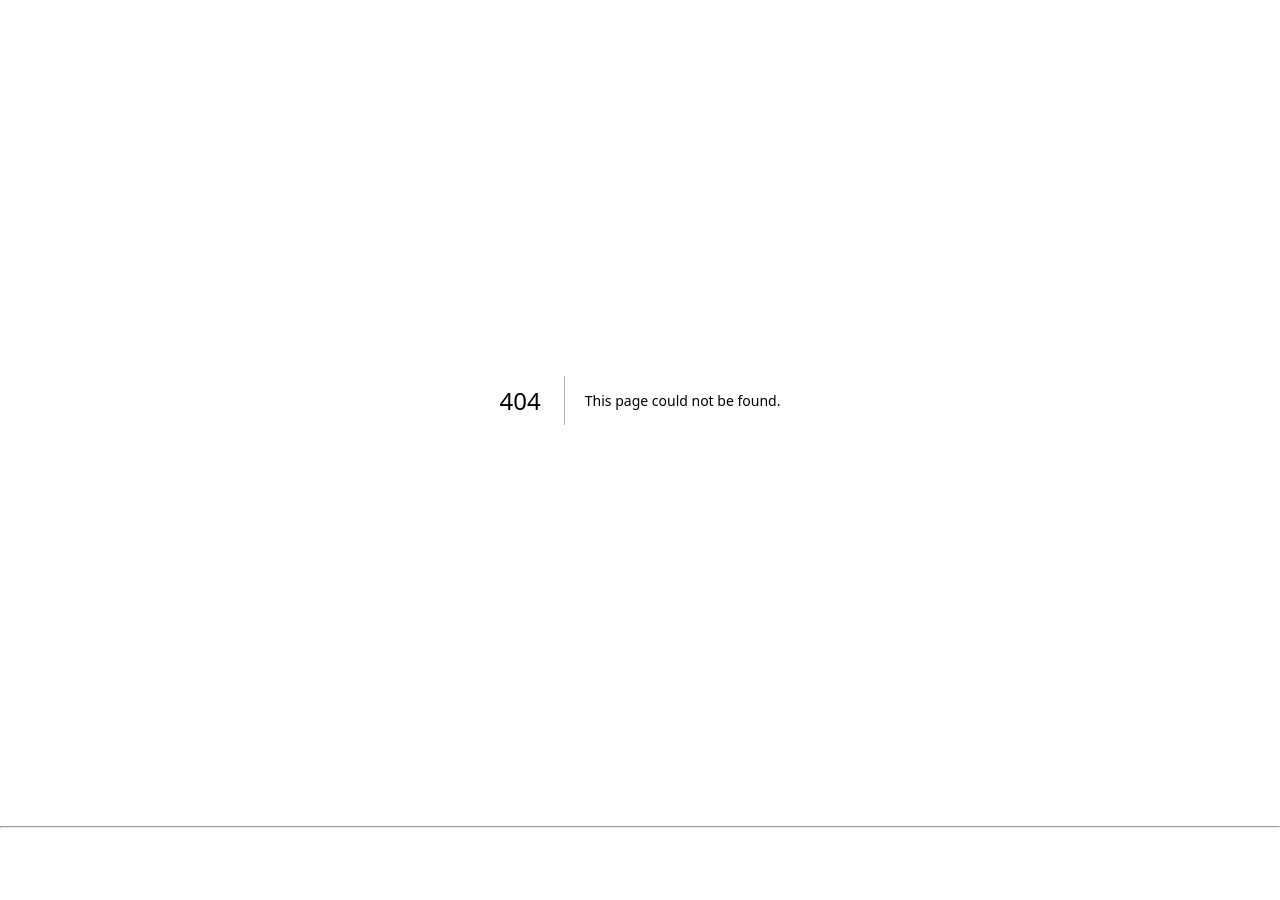
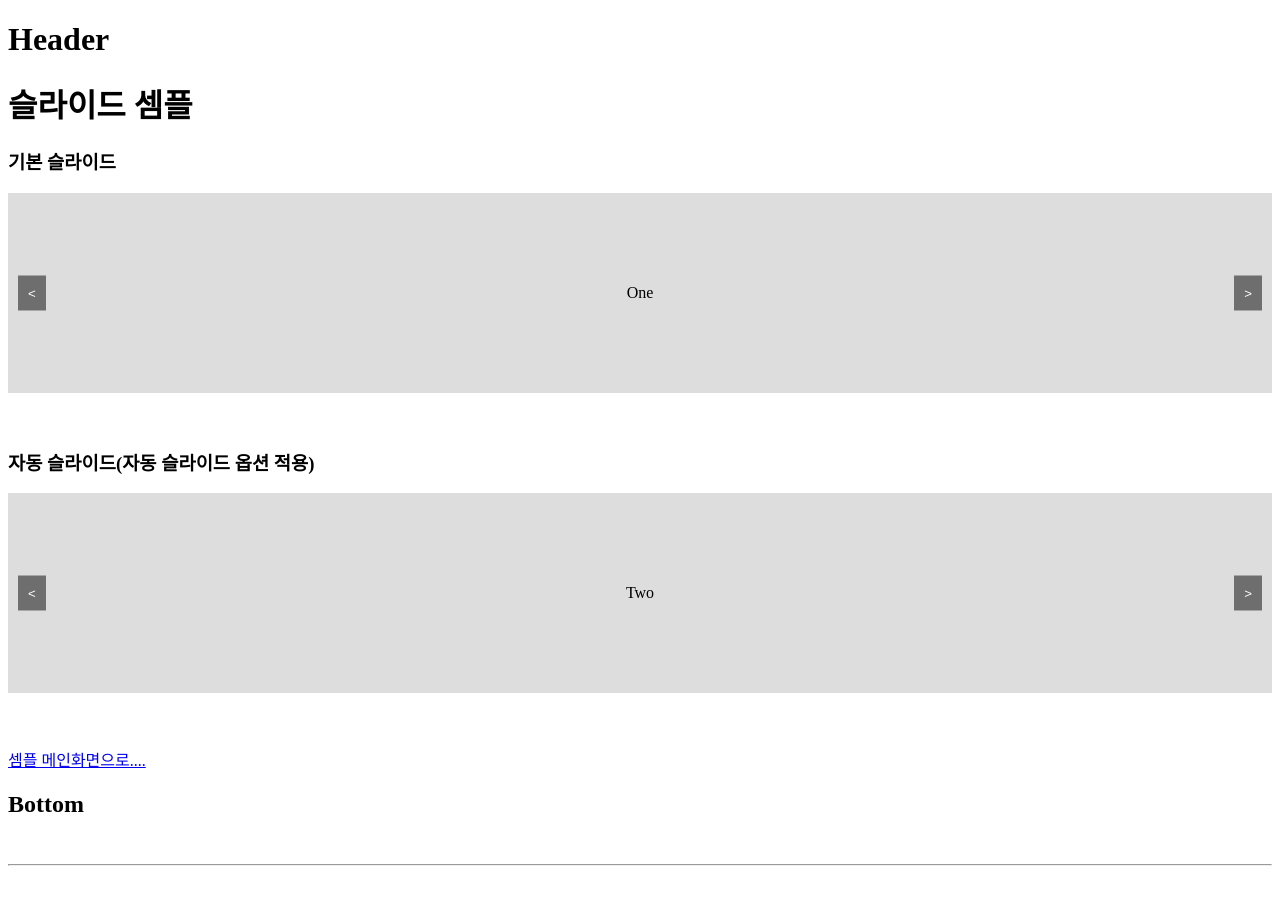
Before and after one commit to special9486/basic-nextjs, a Next.js app: page /samples/com/slide/SampleSlide in a window 1280 px wide. Before the commit this address had no page. Before the commit the page ends 854 px from the top, so only its background shows below. Built offline with nearby package versions, Linux system fonts and the light colour scheme.

Commit message:
슬라이드 셈플 추가

```diff
--- /dev/null
+++ b/components/com/Slider.js
@@ -0,0 +1,86 @@
+import ComponentInitializer from "@/utils/ComponentInitializer";
+import { useEffect, useState } from "react";
+
+const { HOF } = ComponentInitializer.init('Slider');
+
+const sliderStyle = {
+    position: 'relative',
+    overflow: 'hidden',
+    width: '100%'
+};
+
+const sliderContentStyle = {
+    display: 'flex',
+    transition: 'transform 0.5s ease-in-out',
+};
+
+const slideSyle = {
+    width: '100%',
+    flex: '0 0 100%',
+    display: 'flex',
+    justifyContent: 'center',
+    alignItems: 'center',
+    height: '200px',
+    backgroundColor: '#ddd',
+    textAlign: 'center'
+}
+
+const slideButtonStyle = {
+    position: 'absolute',
+    top: '50%',
+    transform: 'translateY(-50%)',
+    backgroundColor: 'rgba(0, 0, 0, 0.5)',
+    color: 'white',
+    border: 'none',
+    cursor: 'pointer',
+    padding: '10px',
+    zIndex: '2'
+}
+
+export const SlideItem = ({ children }) => {
+    return (
+        <div style={slideSyle}>{children}</div>
+    )
+};
+
+export const Slider = HOF(({ slideLength, children, options }) => {
+    const [currentIndex, setCurrentIndex] = useState(0);
+
+    const goToPrevious = () => {
+        const isFirstSlide = currentIndex === 0;
+        const newIndex = isFirstSlide ? slideLength - 1 : currentIndex - 1;
+        setCurrentIndex(newIndex);
+    };
+
+    const goToNext = () => {
+        const isLastSlide = currentIndex === slideLength - 1;
+        const newIndex = isLastSlide ? 0 : currentIndex + 1;
+        setCurrentIndex(newIndex);
+    };
+
+    useEffect(() => {
+        // 자동으로 슬라이드를 넘기는 옵션이 있을 경우
+        if (options?.autoSlide) {
+            const timer = setInterval(() => {
+                setCurrentIndex((prevIndex) =>
+                    prevIndex === slideLength - 1 ? 0 : prevIndex + 1
+                );
+
+            }, 3000); // 3초마다 슬라이드가 변경됩니다.
+
+            return () => clearInterval(timer);
+        }
+
+    }, [slideLength]);
+
+
+    return (
+        <div style={sliderStyle}>
+            <div style={{ ...sliderContentStyle, transform: `translateX(-${currentIndex * 100}%)` }}>
+                {children}
+            </div>
+            <button style={{ ...slideButtonStyle, left: '10px' }} onClick={goToPrevious}>&lt;</button>
+            <button style={{ ...slideButtonStyle, right: '10px' }} onClick={goToNext}>&gt;</button>
+        </div>
+    )
+});
--- a/pages/samples/SampleMain.js
+++ b/pages/samples/SampleMain.js
@@ -31,6 +31,9 @@ export default HOF(() => {
 
             <br/><br/>
             <CustomLink href={'/samples/com/modal/SampleModalMain'}>Modal 레이어(alert, confirm, popup) 셈플<br/>(/samples/com/modal/SampleModalMain)</CustomLink>
+
+            <br/><br/>
+            <CustomLink href={'/samples/com/slide/SampleSlide'}>슬라이드 셈플<br/>(/samples/com/slide/SampleSlide)</CustomLink>
         </Layout>
     )
 });
--- /dev/null
+++ b/pages/samples/com/slide/SampleSlide.js
@@ -0,0 +1,36 @@
+import CustomLink from "@/components/com/CustomLink";
+import Layout from "@/components/com/Layout";
+import ComponentInitializer from "@/utils/ComponentInitializer";
+
+import {Slider, SlideItem} from "@/components/com/Slider";
+
+const { HOF } = ComponentInitializer.init('SampleSlide');
+
+export default HOF(() => {
+    const slideData = ['One', 'Two', 'Three'];
+
+    return (
+        <Layout>
+            <h1>슬라이드 셈플</h1>
+
+            <h3>기본 슬라이드</h3>
+            <Slider slideLength={slideData.length}>
+                {slideData.map((item, index) => (
+                    <SlideItem key={index}><p>{item}</p></SlideItem>
+                ))}
+            </Slider>
+
+            <br/><br/>
+
+            <h3>자동 슬라이드(자동 슬라이드 옵션 적용)</h3>
+            <Slider slideLength={slideData.length} options={{autoSlide: true}}>
+                {slideData.map((item, index) => (
+                    <SlideItem key={index}><p>{item}</p></SlideItem>
+                ))}
+            </Slider>
+
+            <br/><br/><br/>
+            <CustomLink href="/samples/SampleMain">셈플 메인화면으로....</CustomLink>
+        </Layout>
+    )
+});
```
